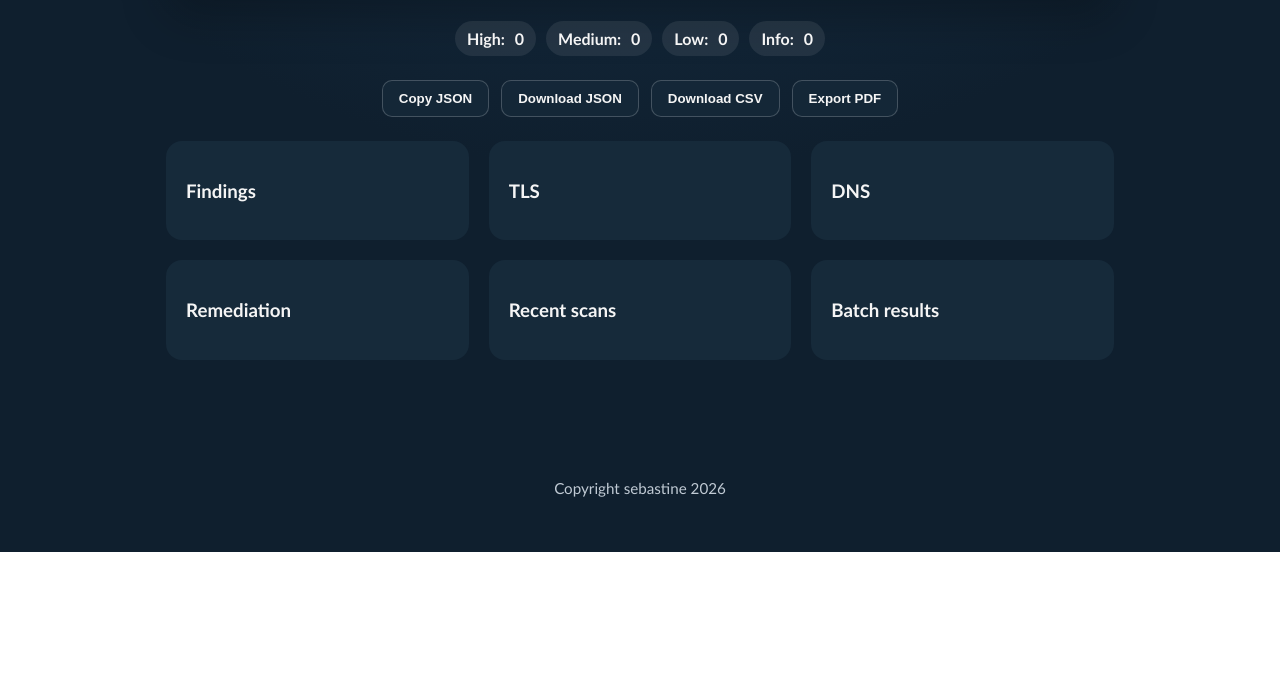
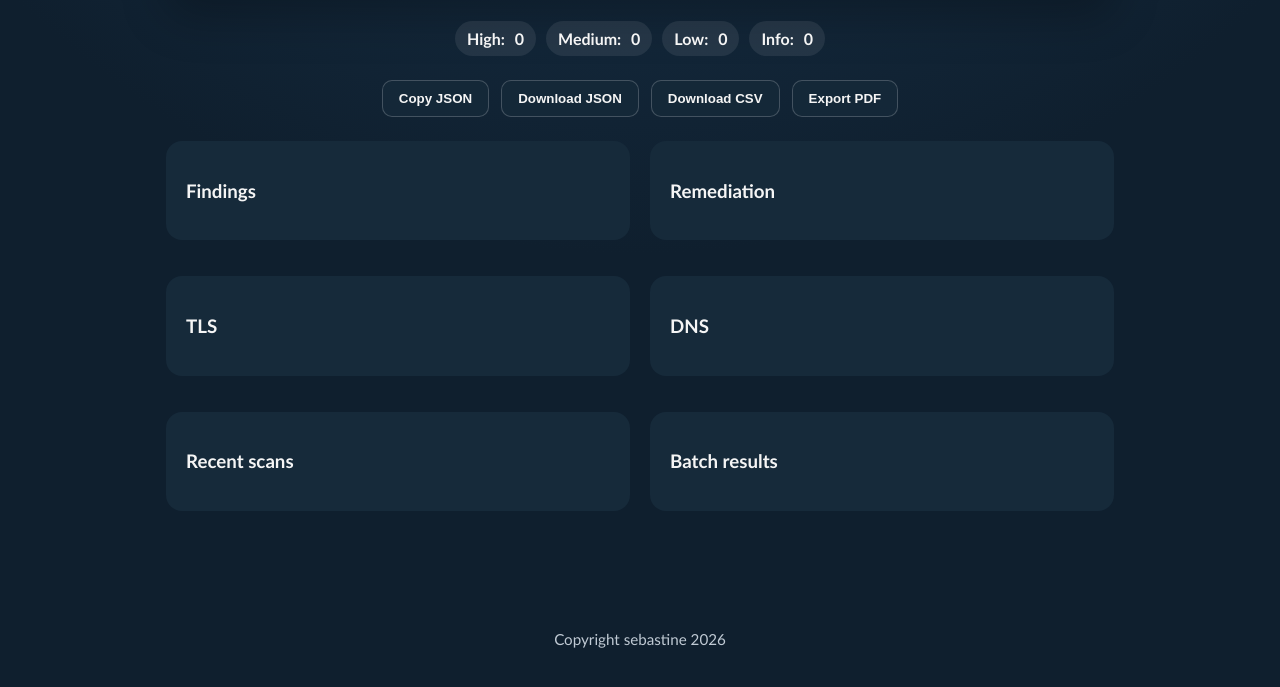
Before and after one commit to sebastined/anxextor, a plain HTML site: page frontend/index.html in a window 1280 px wide. Shown: the part 639-1326 px from the top of the page. Before the commit the page ends 1191 px from the top, so only its background shows below. Drawn offline with nearby package versions, Linux system fonts and the light colour scheme; files that its build step writes are made by us from their sources; files whose address does not match are found by name.

Commit message:
Rearrange results layout

```diff
--- a/frontend/index.html
+++ b/frontend/index.html
@@ -76,6 +76,13 @@
             <ul id="findings" class="list"></ul>
           </div>
           <div class="panel">
+            <h3>Remediation</h3>
+            <ol id="remediation" class="remediation"></ol>
+          </div>
+        </div>
+
+        <div class="grid secondary">
+          <div class="panel">
             <h3>TLS</h3>
             <div id="tls" class="kv"></div>
           </div>
@@ -83,10 +90,9 @@
             <h3>DNS</h3>
             <div id="dns" class="kv"></div>
           </div>
-          <div class="panel">
-            <h3>Remediation</h3>
-            <ol id="remediation" class="remediation"></ol>
-          </div>
+        </div>
+
+        <div class="grid secondary">
           <div class="panel">
             <h3>Recent scans</h3>
             <ul id="history" class="history"></ul>
--- a/frontend/styles.css
+++ b/frontend/styles.css
@@ -264,6 +264,10 @@ h1 {
   grid-template-columns: repeat(auto-fit, minmax(260px, 1fr));
 }
 
+.grid.secondary {
+  margin-top: 12px;
+}
+
 .panel {
   background: var(--panel);
   border-radius: 16px;
```
